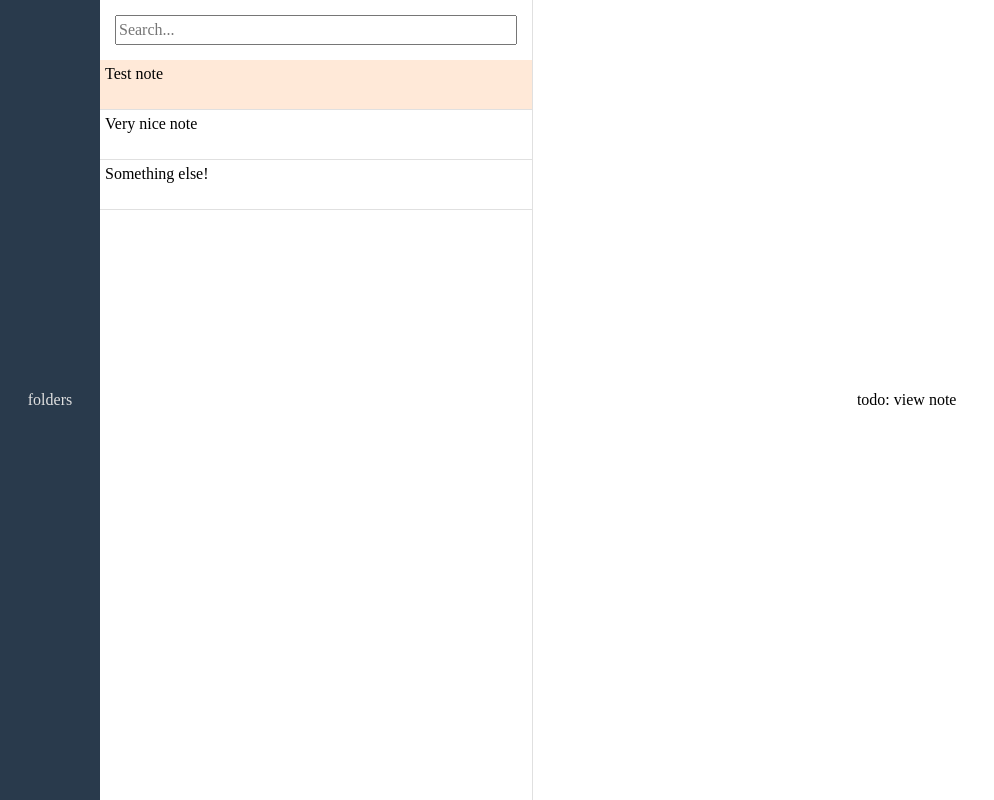
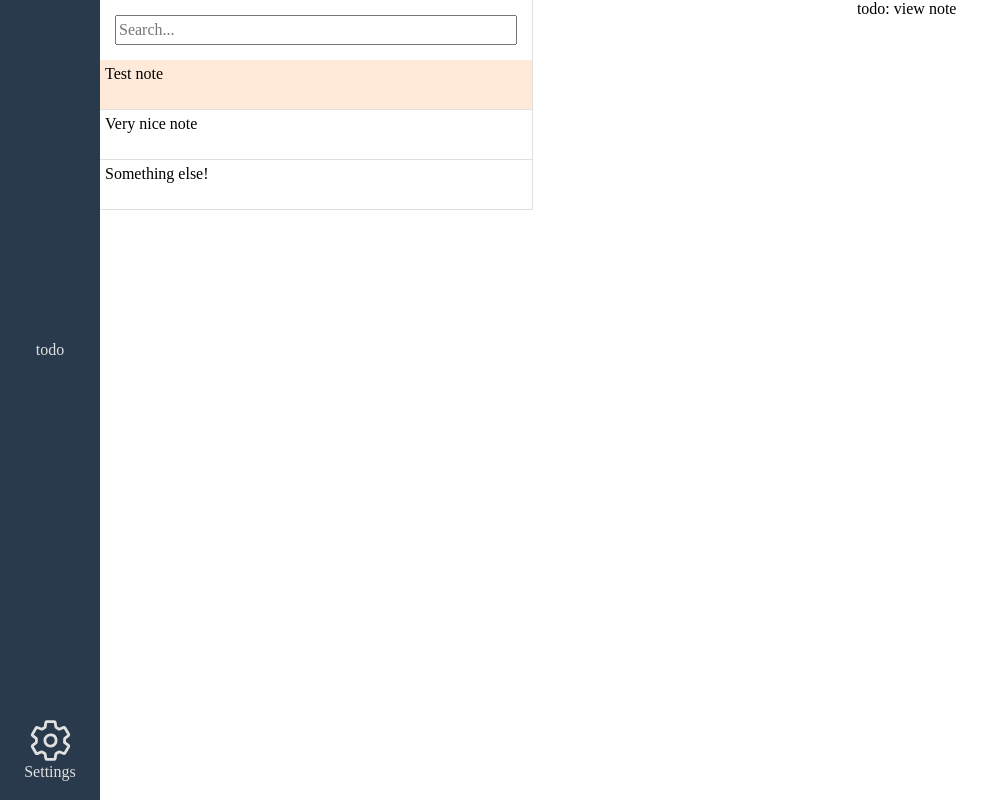
Before and after one commit to a-deriabin/SimplySave, a React (Create React App) app in the folder frontend/: page / in a window 1280 px wide. Shown: the whole page, without its empty margins (0-994 px from the left). Built offline with nearby package versions, Linux system fonts and the light colour scheme.

Commit message:
Frontend: improved shared components. Add settings button.

```diff
--- a/frontend/package.json
+++ b/frontend/package.json
@@ -14,6 +14,7 @@
     "@types/react-redux": "^7.1.22",
     "react": "^17.0.2",
     "react-dom": "^17.0.2",
+    "react-icons": "^4.3.1",
     "react-redux": "^7.2.6",
     "react-scripts": "5.0.0",
     "sass": "^1.49.7",
--- a/frontend/src/App/DesktopView.tsx
+++ b/frontend/src/App/DesktopView.tsx
@@ -6,7 +6,7 @@ import NoteContentView from "../NoteContentView";
 
 function DesktopView() {
     return (
-        <Stack direction='row' fullWidth>
+        <Stack direction='row'>
             <Container flex={5}>
                 <NotesListView />
             </Container>
--- /dev/null
+++ b/frontend/src/NotesListView/Folders/FolderBox.tsx
@@ -0,0 +1,21 @@
+import React from 'react';
+import FolderIcon, {FolderIconNameType} from "./FolderIcon";
+import Stack from "../../shared/components/Stack";
+
+type FolderBoxProps = {
+    icon: FolderIconNameType,
+    title: string,
+}
+
+function FolderBox(props: FolderBoxProps) {
+    return (
+        <Stack direction='column' align='center'>
+            <FolderIcon name={props.icon}/>
+            <div>
+                {props.title}
+            </div>
+        </Stack>
+    );
+}
+
+export default FolderBox;
--- /dev/null
+++ b/frontend/src/NotesListView/Folders/FolderIcon.tsx
@@ -0,0 +1,17 @@
+import React from 'react';
+import { IoSettingsOutline } from 'react-icons/io5'
+import styles from './styles.module.scss'
+
+export type FolderIconNameType = 'settings'
+
+type FolderIconProps = {
+    name: FolderIconNameType
+}
+
+function FolderIcon(props: FolderIconProps) {
+    return (
+        <IoSettingsOutline className={styles.folderIcon} />
+    );
+}
+
+export default FolderIcon;
--- a/frontend/src/NotesListView/Folders/index.tsx
+++ b/frontend/src/NotesListView/Folders/index.tsx
@@ -1,15 +1,20 @@
 import React from 'react';
 import Container from "../../shared/components/Container";
+import styles from './styles.module.scss'
+import FolderBox from "./FolderBox";
+import Stack from "../../shared/components/Stack";
 
 function Folders() {
     return (
-        <Container style={{
-            width: '100px',
-            height: '100vh',
-            backgroundColor: 'var(--color-secondary)',
-            color: 'var(--color-text-contrast-pale)',
-        }}>
-            folders
+        <Container verticalAlign='start' className={styles.foldersContainer}>
+            <Stack direction='column'>
+                <Container flex={1}>
+                    todo
+                </Container>
+                <Container style={{ height: 100 }}>
+                    <FolderBox icon='settings' title='Settings' />
+                </Container>
+            </Stack>
         </Container>
     );
 }
--- /dev/null
+++ b/frontend/src/NotesListView/Folders/styles.module.scss
@@ -0,0 +1,12 @@
+.foldersContainer {
+    width: 100px;
+    height: 100vh;
+    background-color: var(--color-secondary);
+    color: var(--color-text-contrast-pale);
+
+}
+
+.folderIcon {
+    width: 45px;
+    height: 45px;
+}
--- a/frontend/src/NotesListView/index.tsx
+++ b/frontend/src/NotesListView/index.tsx
@@ -6,7 +6,7 @@ import NotesList from "./NotesList/index";
 
 function NotesListView() {
     return (
-        <Stack direction='row' fullWidth>
+        <Stack direction='row'>
             <Folders />
             <Stack direction='column' flex={1} style={{
                 borderRight: '1px solid var(--color-border)'
--- a/frontend/src/shared/components/Container/index.tsx
+++ b/frontend/src/shared/components/Container/index.tsx
@@ -1,4 +1,5 @@
 import React from 'react';
+import styles from './styles.module.scss'
 
 type ContainerProps = {
     children: React.ReactNode,
@@ -11,13 +12,12 @@ type ContainerProps = {
 }
 
 function Container(props: ContainerProps) {
+    const className = `${styles.container} ${props.className ?? ''}`
+
     return (
-        <div className={props.className} style={{
-            display: 'flex',
-            flexDirection: 'row',
+        <div className={className} style={{
             alignItems: props.verticalAlign ?? 'center',
             justifyContent: props.horizontalAlign ?? 'center',
-            width: props.fullWidth ? '100%' : undefined,
             flex: props.flex ?? undefined,
             ...props.style
         }}>
--- /dev/null
+++ b/frontend/src/shared/components/Container/styles.module.scss
@@ -0,0 +1,6 @@
+.container {
+    display: flex;
+    flex-direction: row;
+    width: 100%;
+    height: 100%;
+}
--- a/frontend/src/shared/components/Stack/index.tsx
+++ b/frontend/src/shared/components/Stack/index.tsx
@@ -4,19 +4,24 @@ import styles from './styles.module.scss';
 type StackProps = {
     children: React.ReactNode,
     direction?: 'row' | 'column',
-    fullWidth?: boolean,
+    justify?: 'flex-start' | 'center' | 'flex-end' |
+        'space-around' | 'space-between' | 'space-evenly' | 'stretch',
+    align?: 'start' | 'center' | 'end' | 'stretch',
     flex?: number,
     gap?: number | string,
+    className?: string,
     style?: React.CSSProperties,
 }
 
 function Stack(props: StackProps) {
+    const className = `${styles.stack} ${props.className ?? ''}`
     return (
-        <div className={styles.stack} style={{
+        <div className={className} style={{
             flexDirection: props.direction ?? 'column',
-            width: props.fullWidth ? '100%' : undefined,
-            flex: props.flex ?? undefined,
-            gap: props.gap ?? undefined,
+            justifyContent: props.align,
+            alignItems: props.align,
+            flex: props.flex,
+            gap: props.gap,
             ...props.style
         }}>
             {props.children}
--- a/frontend/src/shared/components/Stack/styles.module.scss
+++ b/frontend/src/shared/components/Stack/styles.module.scss
@@ -1,3 +1,5 @@
 .stack {
   display: flex;
+  width: 100%;
+  height: 100%;
 }
```
Also changed, not shown: frontend/src/shared/components/Box/index.tsx (added, +17 -0 lines), 1 other file (tests, documents, lock files or other folders).
